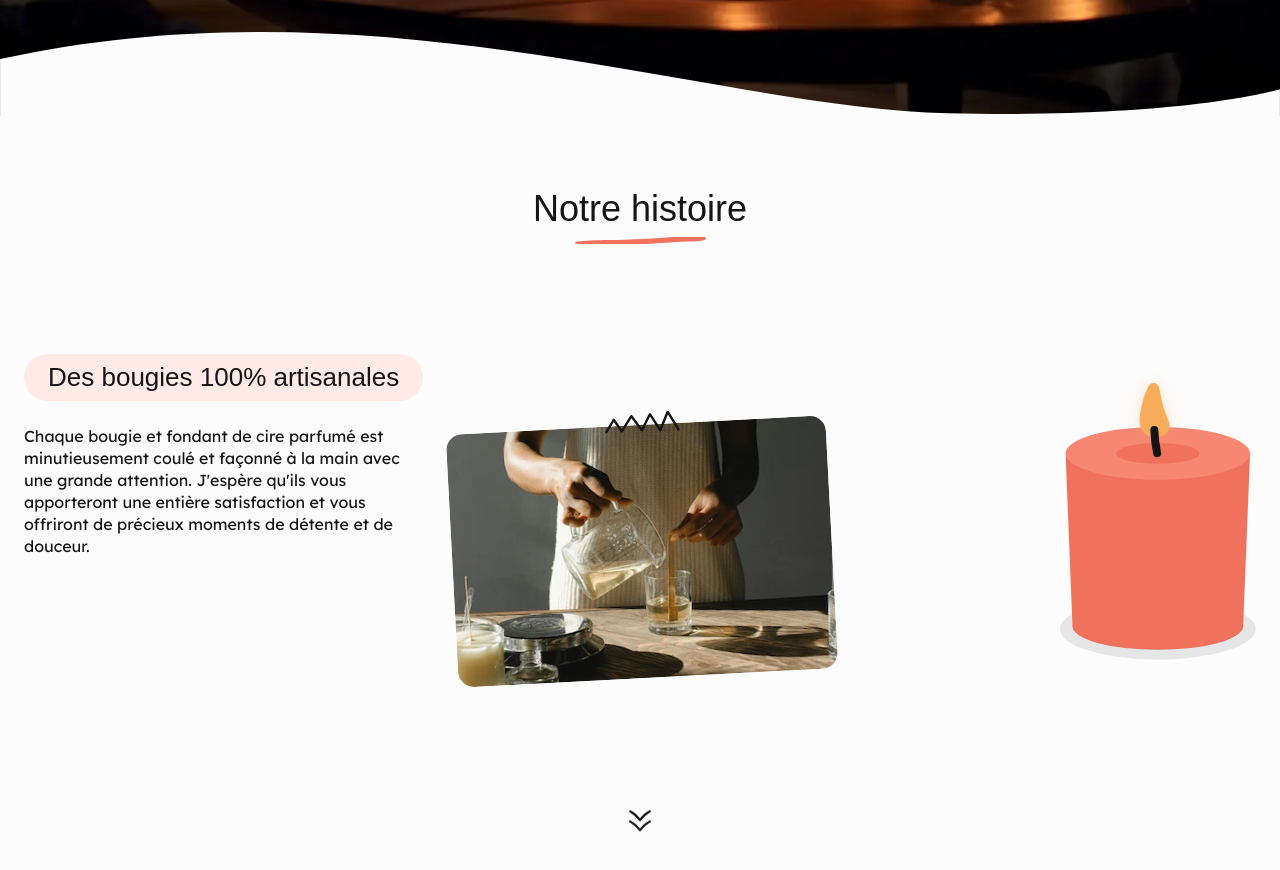
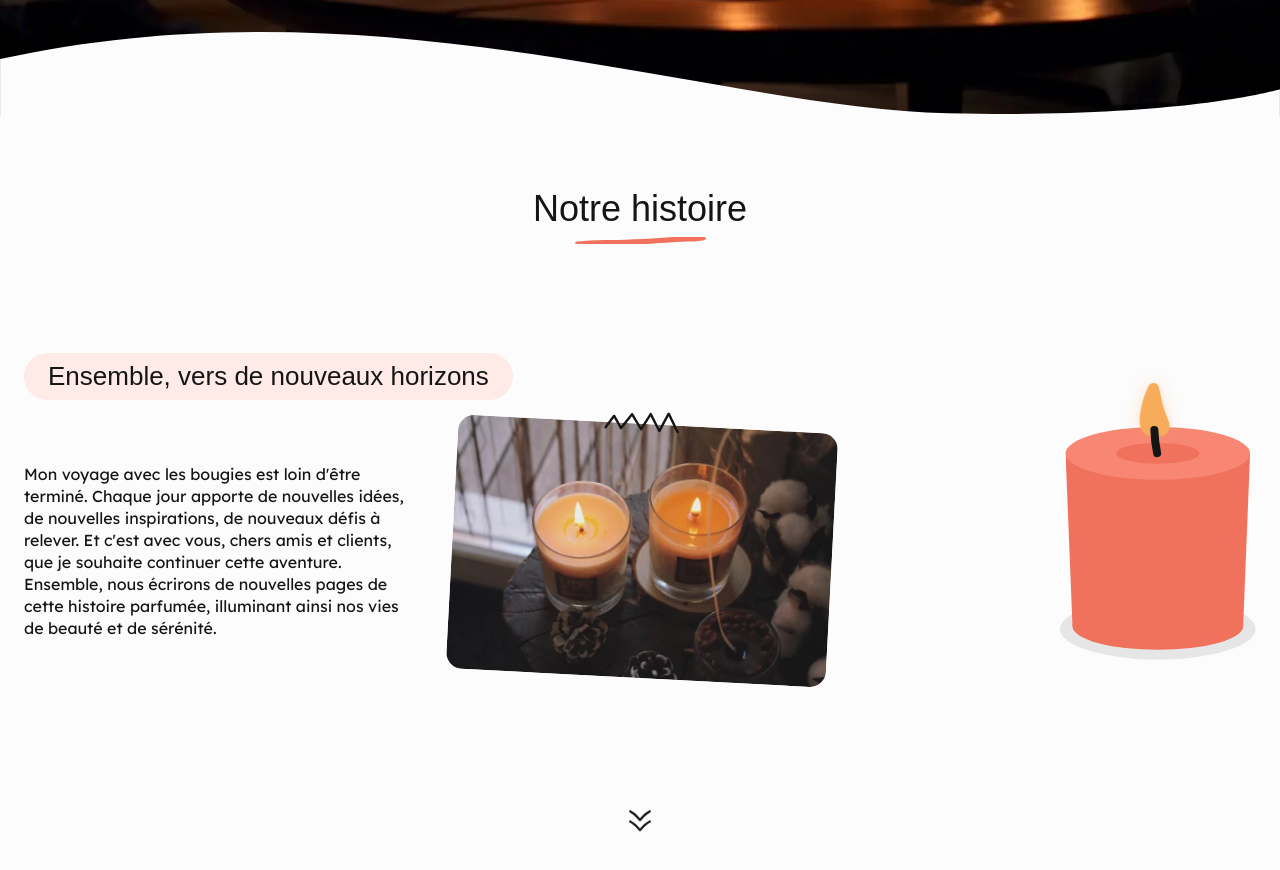
Before and after one commit to dimitrifiacre/Candelice, a website: page index.html in a window 1280 px wide. Shown: the part 684-1554 px from the top of the page. Drawn offline with Linux system fonts and the light colour scheme; files whose address does not match are found by name; a web font is replaced by a local one.

Commit message:
Rework scroll system into story section with better js, animation and a new step

```diff
--- a/assets/js/main.js
+++ b/assets/js/main.js
@@ -143,26 +143,22 @@ document.addEventListener("visibilitychange", () => {
 
 // STORY SECTION
 function detectScrollPosition() {
-    const story = document.querySelector(".story");
-    const storyTop = story.getBoundingClientRect().top;
+    const storyTop = document.querySelector(".story").getBoundingClientRect().top;
 
     if (storyTop <= 0) {
-        const scrollPosition = window.scrollY;
-        const storyHeight = story.clientHeight;
-        const sectionHeight = storyHeight / 2.8;
-        const firstVisibleSectionTop = Math.max(0, storyTop + 80);
-        let currentStep = Math.floor((scrollPosition - firstVisibleSectionTop) / sectionHeight);
-
-        currentStep = Math.min(2, currentStep);
+        let currentStep = Math.floor(-storyTop / 800);
+        currentStep = Math.min(3, currentStep);
         const storyStep = document.querySelectorAll(".story__steps > .story__step");
 
-        storyStep.forEach((step, i) => {
+        for (let i = 0; i < storyStep.length; i++) {
             if (i === currentStep) {
-                step.style.opacity = 1;
+                storyStep[i].style.opacity = 1;
+                storyStep[i].querySelector('.story__picture').style.transform = "scale(1)";
             } else {
-                step.style.opacity = 0;
+                storyStep[i].style.opacity = 0;
+                storyStep[i].querySelector('.story__picture').style.transform = "scale(0.9)";
             }
-        });
+        }
     }
 }
 
--- a/assets/sass/sections/_story.scss
+++ b/assets/sass/sections/_story.scss
@@ -57,6 +57,26 @@
         &__step {
             position: absolute;
             height: 100%;
+
+            &:nth-child(even) .story__picture {
+                &:before {
+                    transform: rotate(3deg);
+                }
+
+                & > img {
+                    transform: rotate(3deg);
+                }
+            }
+
+            &:nth-child(odd) .story__picture {
+                &:before {
+                    transform: rotate(-3deg) scaleX(-1);
+                }
+
+                & > img {
+                    transform: rotate(-3deg);
+                }
+            }
         }
 
         &__step__content {
@@ -94,7 +114,7 @@
 
             @include breakpoint-l {
                 flex-direction: row;
-                align-items: flex-start;
+                align-items: center;
 
                 p {
                     max-width: 380px;
@@ -107,7 +127,6 @@
             height: auto;
             max-width: 420px;
             border-radius: $radius-l;
-            transform: rotate(-3deg);
 
             @include breakpoint-l {
                 width: max-content;
@@ -124,6 +143,7 @@
             display: flex;
             flex-direction: column;
             align-items: center;
+            transition: 0.3s ease-out;
 
             &:before {
                 content: "";
@@ -132,7 +152,6 @@
                 position: absolute;
                 width: 76px;
                 height: 21px;
-                transform: rotate(-3deg);
                 z-index: 1;
                 top: -13px;
                 left: 0;
--- a/index.html
+++ b/index.html
@@ -59,7 +59,7 @@
                     <div class="story__steps">
                         <div class="story__step" style="opacity: 1;">
                             <div class="story__step__content">
-                                <h3 class="h3 story__title">Pour la petite histoire</h3>
+                                <h3 class="h3 story__title">L'étincelle de ma passion</h3>
                                 <div class="story__description">
                                     <p>Ayant toujours été captivée par l'atmosphère détendue, apaisante et accueillante créée par les bougies, j'ai enfin eu l'opportunité de concrétiser mon rêve après de longs mois d'efforts et de recherche, et de le partager avec d'autres...</p>
                                     <div class="story__picture">
@@ -70,9 +70,9 @@
                         </div>
                         <div class="story__step" style="opacity: 0;">
                             <div class="story__step__content">
-                                <h3 class="h3 story__title">Des ingrédients naturels</h3>
+                                <h3 class="h3 story__title">Le chemin vers la réalisation</h3>
                                 <div class="story__description">
-                                    <p>Je priorise l'utilisation d'ingrédients naturels et respectueux de l'environnement. Mes bougies contiennent des cires végétales biodégradables (colza, soja), des mèches en coton non traité et des parfums sans Phtalates ni CMR, provenant de Grasse. Les colorants sont en grain.</p>
+                                    <p>Chaque étape de ce voyage a été marquée par son lot de défis et de découvertes. De l'apprentissage des techniques ancestrales à la recherche des meilleurs ingrédients, chaque moment a été une leçon, chaque obstacle une occasion de grandir. Mais à travers chaque épreuve, ma détermination n'a jamais vacillé.</p>
                                     <div class="story__picture">
                                         <img src="assets/img/story/ingredients-naturels-pour-bougies.webp" alt="Ingrédients naturels pour bougies" width="236" height="164" loading="lazy">
                                     </div>
@@ -80,15 +80,26 @@
                             </div>
                         </div>
                         <div class="story__step" style="opacity: 0;">
-                        <div class="story__step__content">
-                            <h3 class="h3 story__title">Des bougies 100% artisanales</h3>
-                            <div class="story__description">
-                                <p>Chaque bougie et fondant de cire parfumé est minutieusement coulé et façonné à la main avec une grande attention. J'espère qu'ils vous apporteront une entière satisfaction et vous offriront de précieux moments de détente et de douceur.</p>
-                                <div class="story__picture">
-                                    <img src="assets/img/story/femme-verse-cire-verre-fabrication-bougie-artisanale.webp" alt="Femme versant de la cire dans un verre pour fabriquer une bougie artisanale" width="236" height="164" loading="lazy">
+                            <div class="story__step__content">
+                                <h3 class="h3 story__title">Partager la lumière avec le monde</h3>
+                                <div class="story__description">
+                                    <p>Aujourd'hui, je suis fier de partager avec vous le fruit de cette passion. Chaque bougie que je crée est imprégnée de cette même énergie, de cette même chaleur qui a guidé mes premiers pas dans ce monde enchanté. C'est avec joie et gratitude que je vous invite à découvrir cet univers de lumière et de bien-être.</p>
+                                    <div class="story__picture">
+                                        <img src="assets/img/story/fondants-la-bougie-artisanale.webp" alt="Fondants la bougie artisanale" width="236" height="164" loading="lazy">
+                                    </div>
                                 </div>
                             </div>
                         </div>
+                        <div class="story__step" style="opacity: 0;">
+                            <div class="story__step__content">
+                                <h3 class="h3 story__title">Ensemble, vers de nouveaux horizons</h3>
+                                <div class="story__description">
+                                    <p>Mon voyage avec les bougies est loin d'être terminé. Chaque jour apporte de nouvelles idées, de nouvelles inspirations, de nouveaux défis à relever. Et c'est avec vous, chers amis et clients, que je souhaite continuer cette aventure. Ensemble, nous écrirons de nouvelles pages de cette histoire parfumée, illuminant ainsi nos vies de beauté et de sérénité.</p>
+                                    <div class="story__picture">
+                                        <img src="assets/img/story/bougies-classiques-la-bougie-artisanale.webp" alt="Bougies classiques la bougie artisanale" width="236" height="164" loading="lazy">
+                                    </div>
+                                </div>
+                            </div>
                         </div>
                     </div>
                     <div class="story__candle">
```
Also changed, not shown: assets/css/style.css, assets/img/story/bougies-classiques-la-bougie-artisanale.webp (added), assets/img/story/fondants-la-bougie-artisanale.webp (added), 1 other file.
